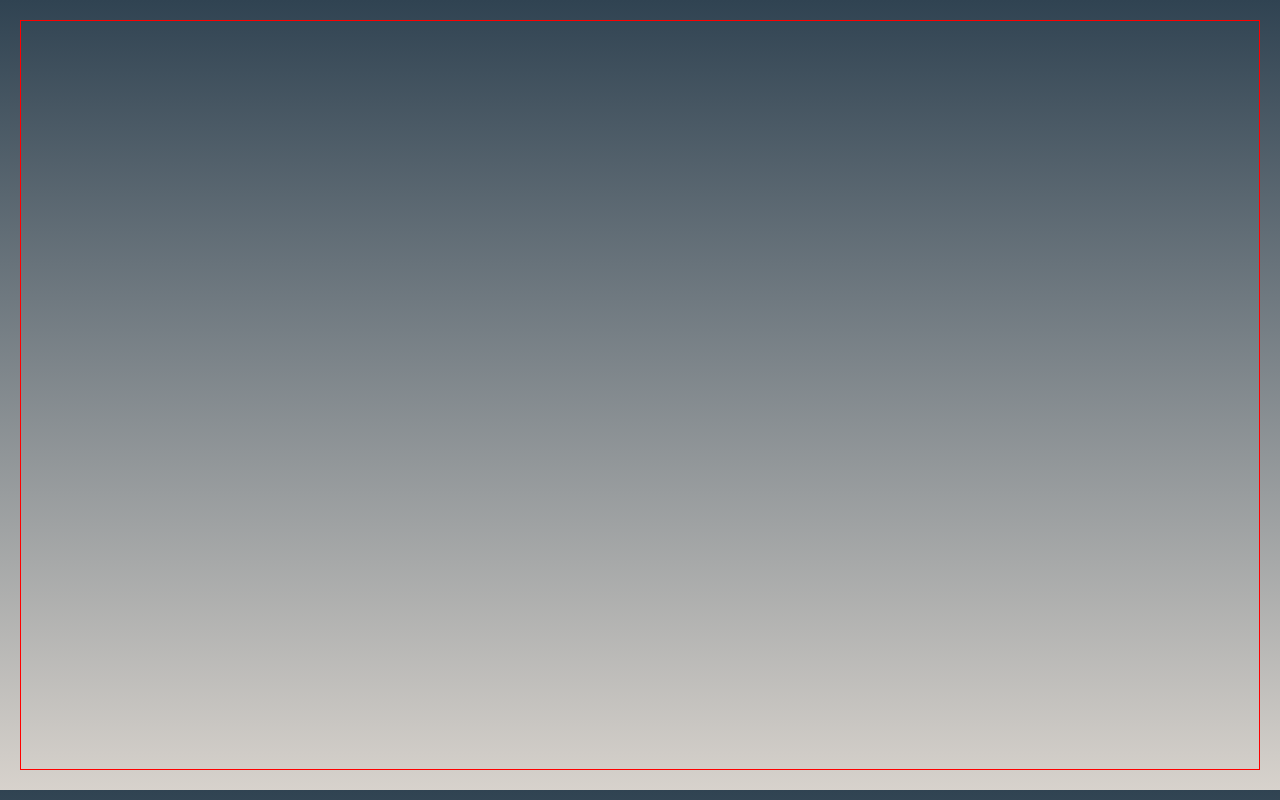
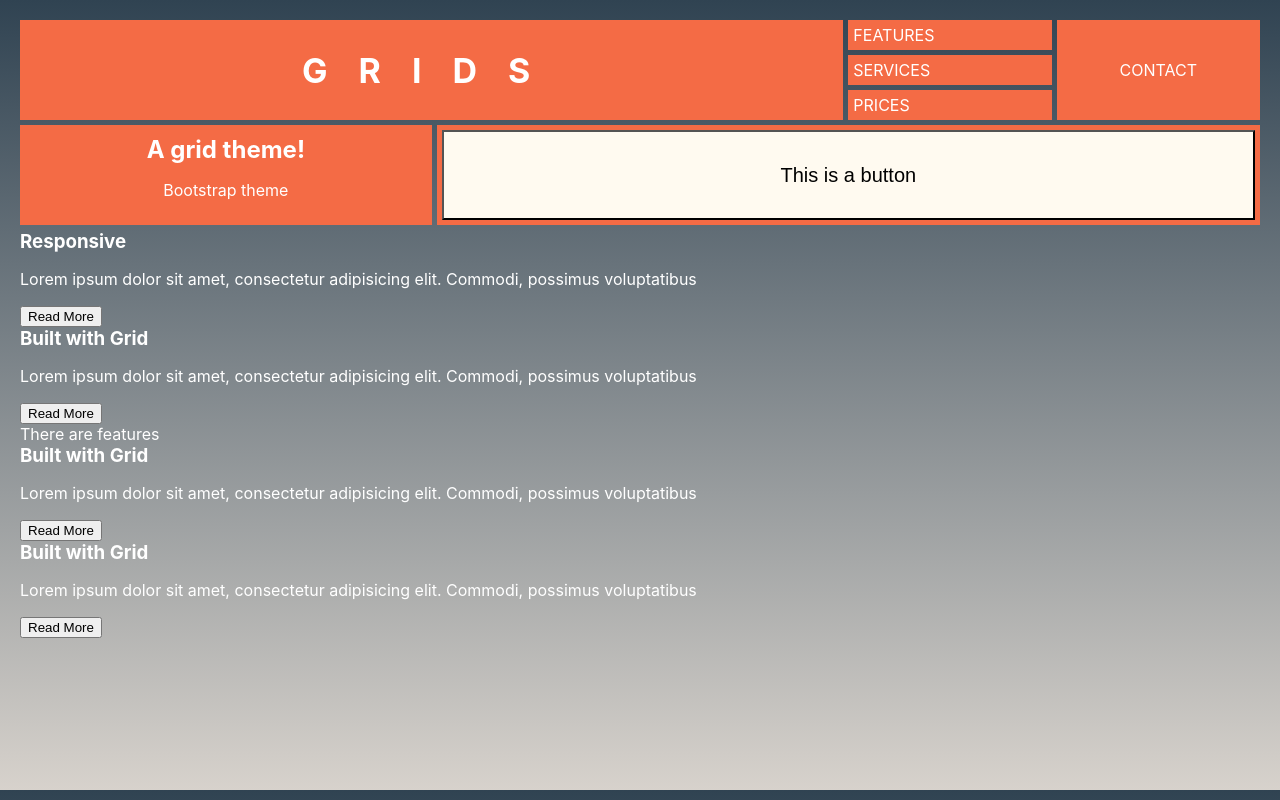
Before and after one commit to jayasurian123/css-grids, a website: page example1/page-FINISH.html in a window 1280 px wide. Drawn offline with Linux system fonts and the light colour scheme.

Commit message:
add more content

```diff
--- a/example1/main.css
+++ b/example1/main.css
@@ -1,6 +1,7 @@
 :root {
   --orange: #f46b45;
   --black: #272727;
+  --white: floralwhite;
 }
 
 /* apply a natural box layout model to all elements, but allowing components to change */
@@ -13,7 +14,12 @@ html {
 }
 
 h1, h2, h3, h4, h5, h6 {
-  margin: 0 0 5px 0;
+  margin: 0;
+}
+
+ul, li  {
+  padding: 0;
+  margin: 0;
 }
 
 body {
@@ -21,7 +27,6 @@ body {
   min-height: calc(100vh - 50px);
   position: relative;
   margin: 20px;
-  border: 1px solid red;
   color: white;
   font-family: -apple-system, BlinkMacSystemFont, Roboto, Helvetica, Arial;
 }
--- a/example1/page-FINISH.html
+++ b/example1/page-FINISH.html
@@ -1,10 +1,142 @@
 <!DOCTYPE html>
 <html>
+
 <head>
   <title>CSS grid - Example 1</title>
   <link rel="stylesheet" href="./main.css">
+  <meta name="viewport" content="width=device-width, initial-scale=1">
+  <style>
+  .container {
+    display: grid;
+    grid-template-columns: 1fr;
+    grid-gap: 5px;
+  }
+
+  .navbar {
+    display: grid;
+    grid-template-columns: 4fr 2fr;
+    grid-gap: 5px;
+  }
+
+  .navbar__header {
+    display: flex;
+    align-items: center;
+    justify-content: center;
+    letter-spacing: 31px;
+    font-size: 34px;
+    text-transform: uppercase;
+    background: var(--orange);
+  }
+
+  .navbar__list {
+    display: grid;
+    grid-template-columns: repeat(2, 1fr);
+    grid-gap: 5px;
+  }
+
+  .navbar__list-item {
+    padding: 5px;
+    background: var(--orange);
+    text-transform: uppercase;
+  }
+
+  .navbar__list-item--last {
+    grid-area: 1 / 2 / span 3 / span 1;
+    display: flex;
+    /* any other way to make the centent center? */
+    align-items: center;
+    justify-content: center;
+  }
+
+  ul {
+    list-style-type: none;
+  }
+
+  .section1 {
+    display: grid;
+    grid-template-columns: 2fr 4fr;
+    grid-gap: 5px;
+  }
+
+  .description {
+    background: var(--orange);
+    height: 100px;
+    display: flex;
+    flex-direction: column;
+    justify-content: center;
+    align-items: center;
+  }
+
+  .call-to-action {
+    background: var(--orange);
+    padding: 5px;
+  }
+
+  .call-to-action button {
+    background: var(--white);
+    width: 100%;
+    height: 100%;
+    font-size: 20px;
+    cursor: pointer;
+  }
+
+
+  </style>
 </head>
+
 <body>
+  <div class="container">
+    <nav class="navbar">
+      <h1 class="navbar__header">grids</h1>
+      <ul class="navbar__list">
+        <li class="navbar__list-item">features</li>
+        <li class="navbar__list-item">services</li>
+        <li class="navbar__list-item">prices</li>
+        <li class="navbar__list-item navbar__list-item--last">contact</li>
+      </ul>
+    </nav>
+    <section class="section1">
+      <div class="description">
+        <h2>A grid theme!</h2>
+        <p>Bootstrap theme</p>
+      </div>
+      <div class="call-to-action">
+        <button>This is a button</button>
+      </div>
+    </section>
 
+    <section class="section2">
+
+      <div class="features">
+        <div class="features__item">
+          <h3 class="features__item-header">Responsive</h3>
+          <p class="features__item-desc">Lorem ipsum dolor sit amet, consectetur adipisicing elit. Commodi, possimus voluptatibus</p>
+          <button class="features__item-button">Read More</button>
+        </div>
+
+        <div class="features__item">
+          <h3 class="features__item-header">Built with Grid</h3>
+          <p class="features__item-desc">Lorem ipsum dolor sit amet, consectetur adipisicing elit. Commodi, possimus voluptatibus</p>
+          <button class="features__item-button">Read More</button>
+        </div>
+      </div>
+      <div class="technologies">
+        <div class="technologies__header">There are features</div>
+
+        <div class="technologies__item">
+          <h3 class="technologies__item-header">Built with Grid</h3>
+          <p class="technologies__item-desc">Lorem ipsum dolor sit amet, consectetur adipisicing elit. Commodi, possimus voluptatibus</p>
+          <button class="technologies__item-button">Read More</button>
+        </div>
+        <div class="technologies__item">
+          <h3 class="technologies__item-header">Built with Grid</h3>
+          <p class="technologies__item-desc">Lorem ipsum dolor sit amet, consectetur adipisicing elit. Commodi, possimus voluptatibus</p>
+          <button class="technologies__item-button">Read More</button>
+        </div>
+
+      </div>
+    </section>
+  </div>
 </body>
+
 </html>
```
